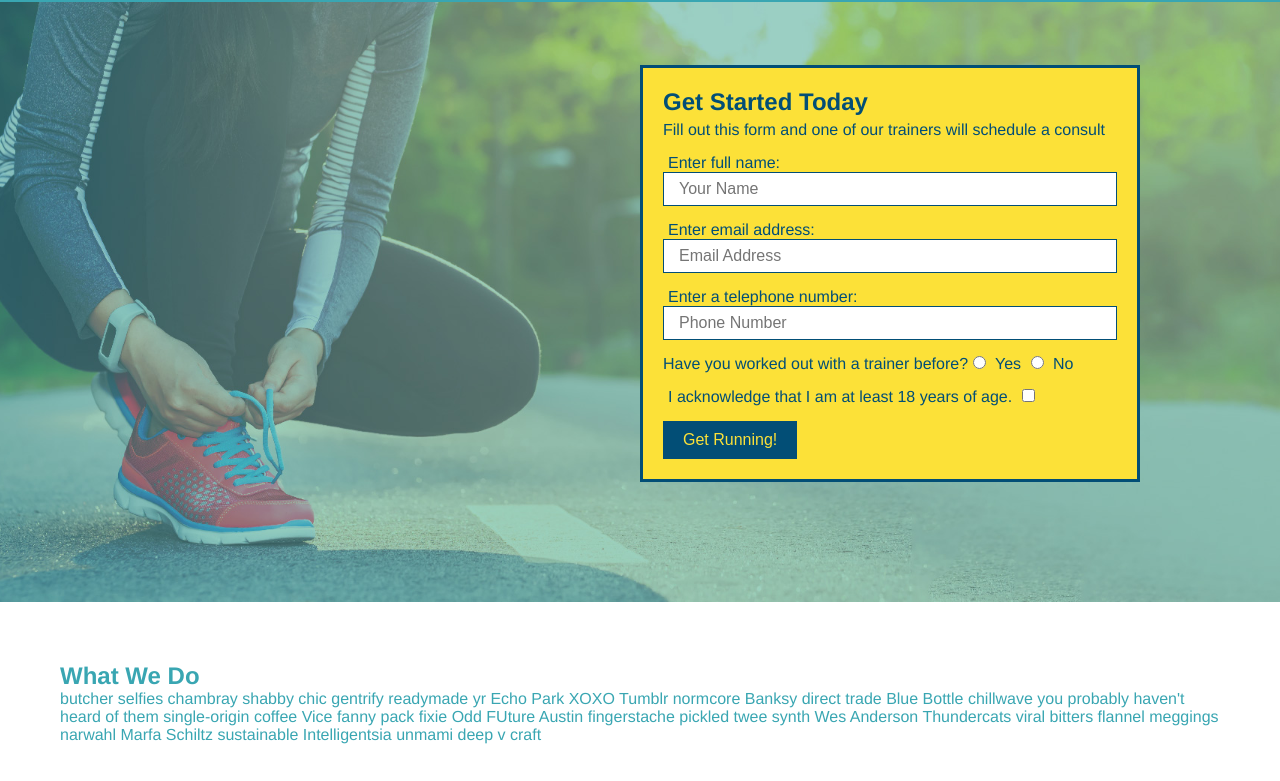
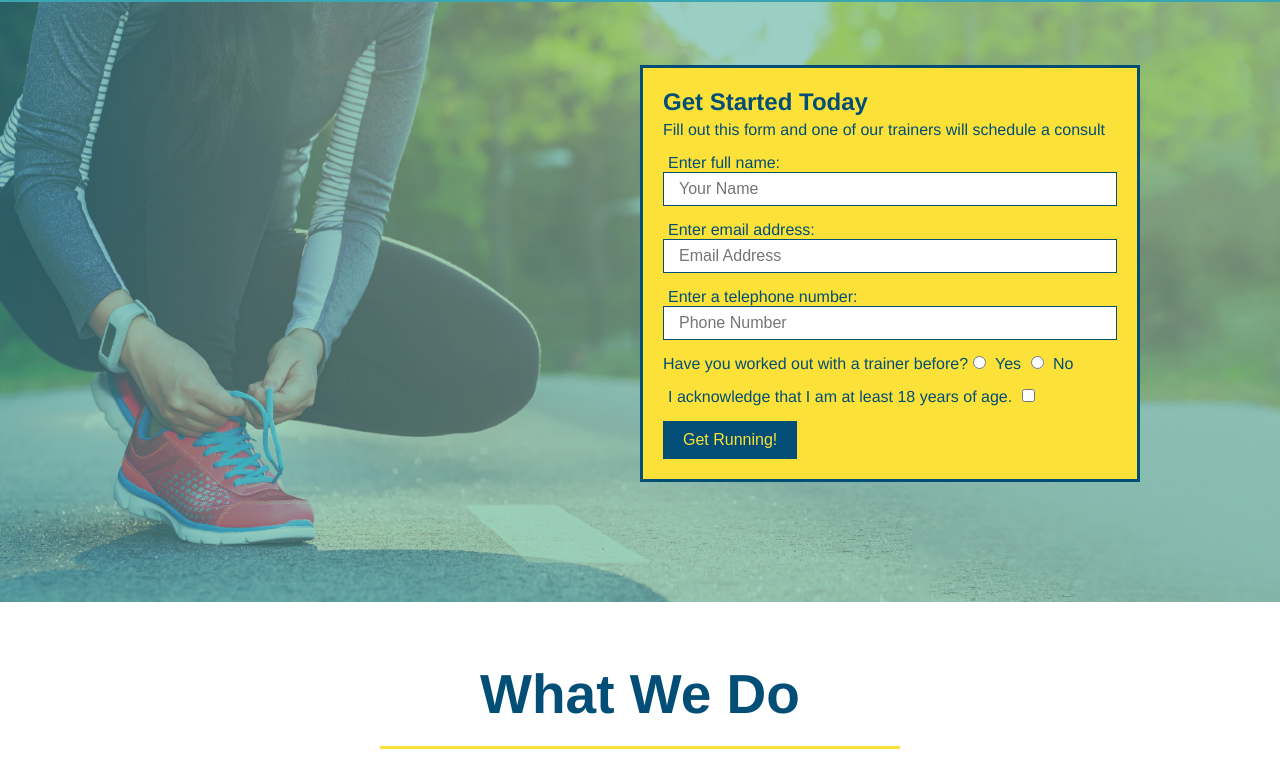
Before and after one commit to ShannonPosey/run-buddy, a plain HTML site: page index.html in a window 1280 px wide. Shown: the part 80-861 px from the top of the page. Drawn offline with Linux system fonts and the light colour scheme.

Commit message:
style what we do section

```diff
--- a/assets/css/style.css
+++ b/assets/css/style.css
@@ -118,3 +118,24 @@ button{
     padding: 10px 20px;
     border: none;
 }
+
+.intro{
+    text-align: center;
+}
+
+.intro h2{
+    font-size: 55px;
+    color: #024e76;
+    margin-bottom: 35px;
+    padding: 0 100px 20px 100px;
+    border-bottom: 3px solid #fce138;
+    display: inline-block;
+}
+
+.intro p{
+    line-height: 1.7;
+    color: #39a6b2;
+    width: 80%;
+    font-size: 20px;
+    margin: 0 auto;
+}
--- a/index.html
+++ b/index.html
@@ -68,16 +68,16 @@
         </section>
 
     <!-- "what we do" section-->
-    <section>
+    <section id="what-we-do" class="intro">
         <div>
-            <h2 id="what-we-do">What We Do</h2>
+            <h2 >What We Do</h2>
             <p>butcher selfies chambray shabby chic gentrify readymade yr Echo Park XOXO Tumblr normcore Banksy direct trade Blue Bottle chillwave you probably haven't heard of them single-origin coffee Vice fanny pack fixie Odd FUture Austin fingerstache pickled twee synth Wes Anderson Thundercats viral bitters flannel meggings narwahl Marfa Schiltz sustainable Intelligentsia unmami deep v craft</p>
         </div>
         </section>
     <!-- "what you do" section-->
-        <section>
+        <section id="what-you-do">
             <div>
-            <h2 id="what-you-do">What You Do</h2>
+            <h2 >What You Do</h2>
             <div>
                 <img src="./assets/images/step-1.svg" alt="">
                 <h3><span>Step 1:</span> Fill Out The Form Above</h3>
```
